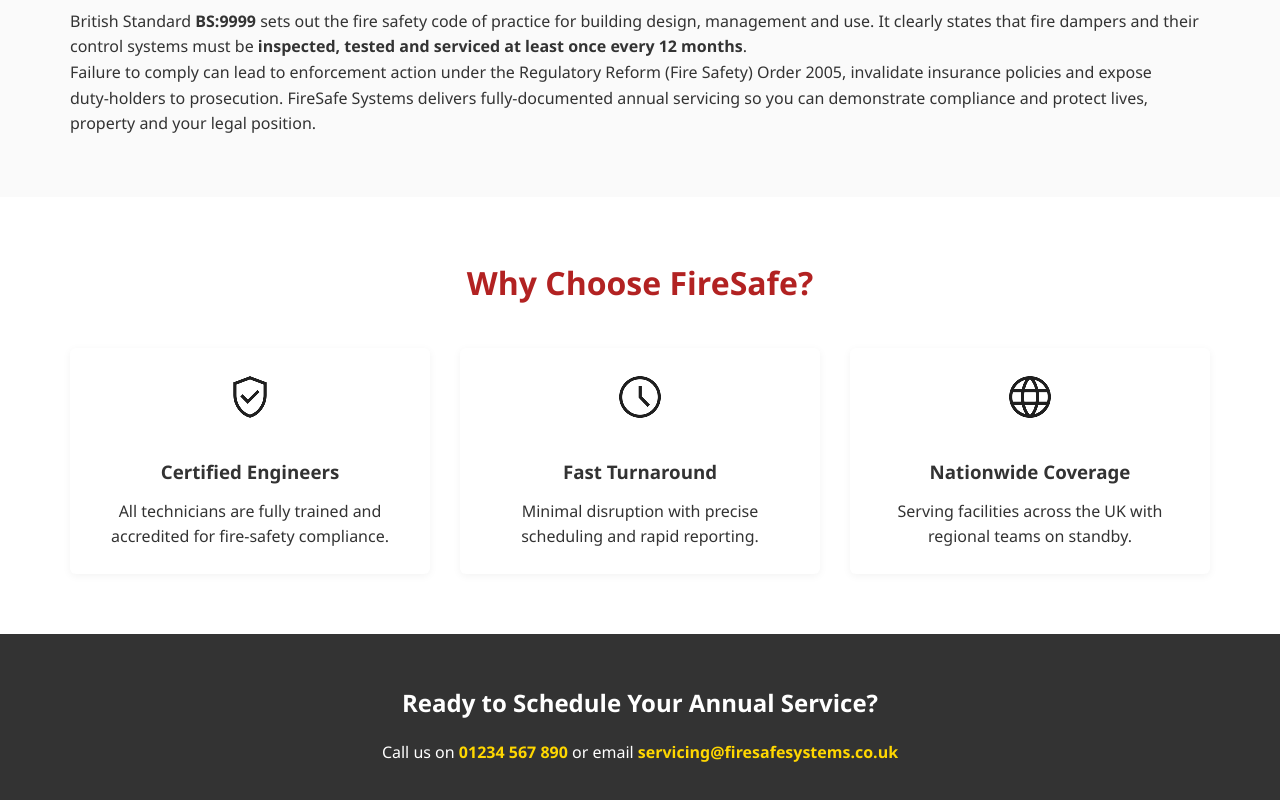
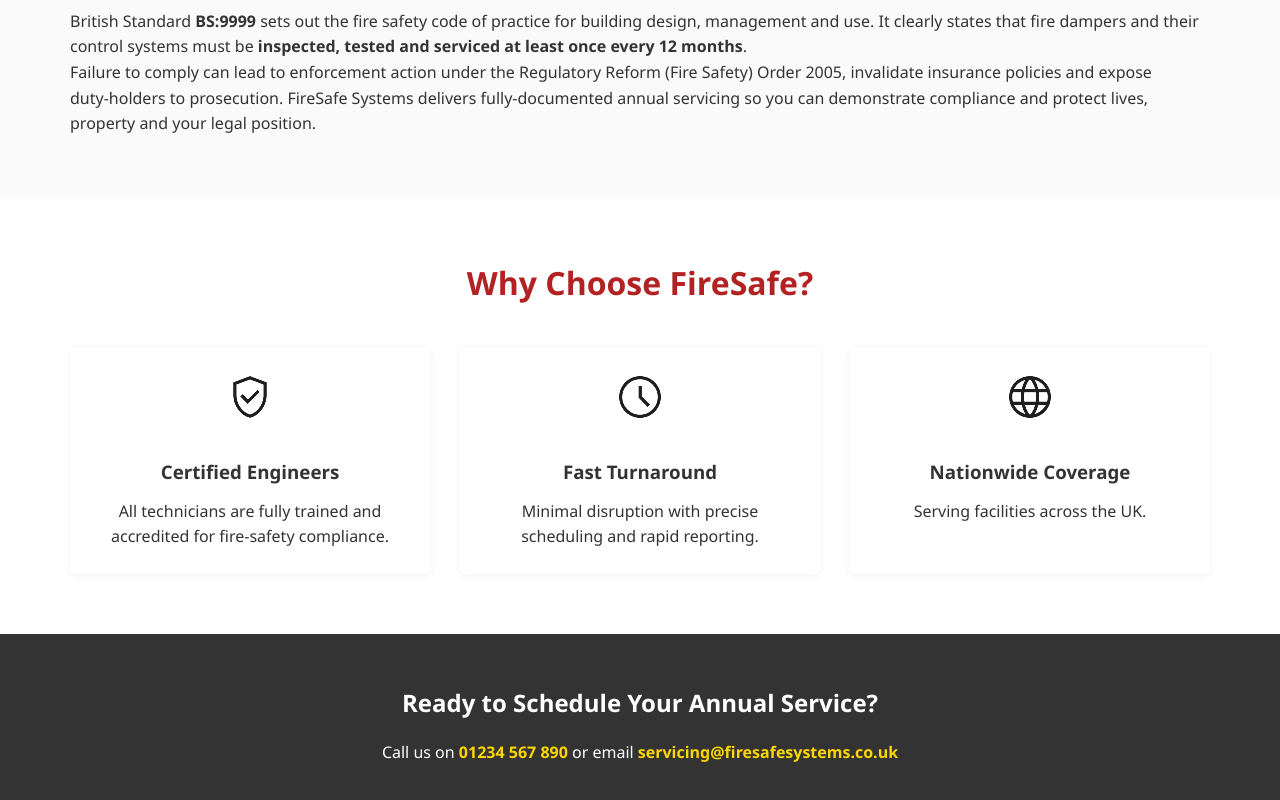
Before and after one commit to THughes15/fire-damper-servicing, a plain HTML site: page index.html in a window 1280 px wide. Shown: the part 1353-2153 px from the top of the page. Drawn offline with Linux system fonts and the light colour scheme.

Commit message:
Edited Nationwide coverage message

```diff
--- a/index.html
+++ b/index.html
@@ -126,7 +126,7 @@
         <li class="service-card">
           <div class="service-icon"><img src="images/global-icon.png" alt="Global Icon"></div>
           <h3>Nationwide Coverage</h3>
-          <p>Serving facilities across the UK with regional teams on standby.</p>
+          <p>Serving facilities across the UK.</p>
         </li>
       </ul>
     </div>
```
